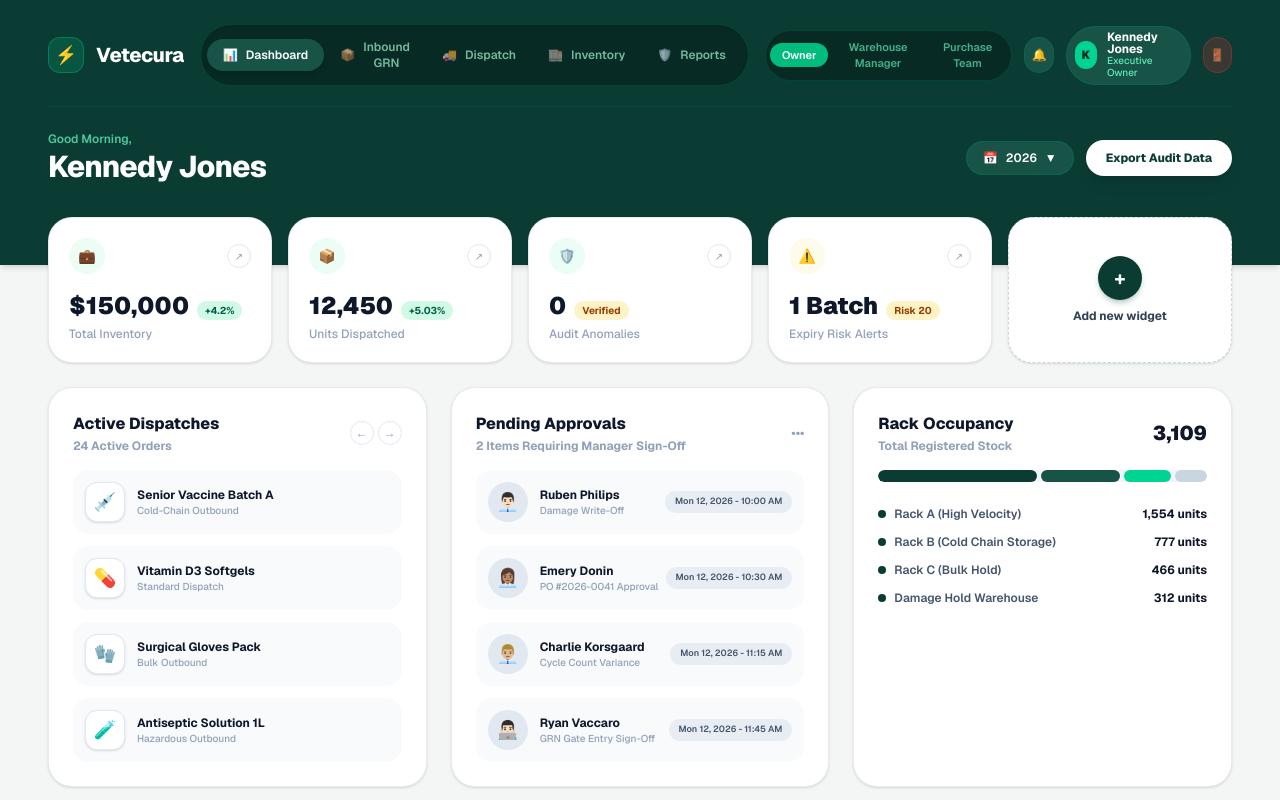
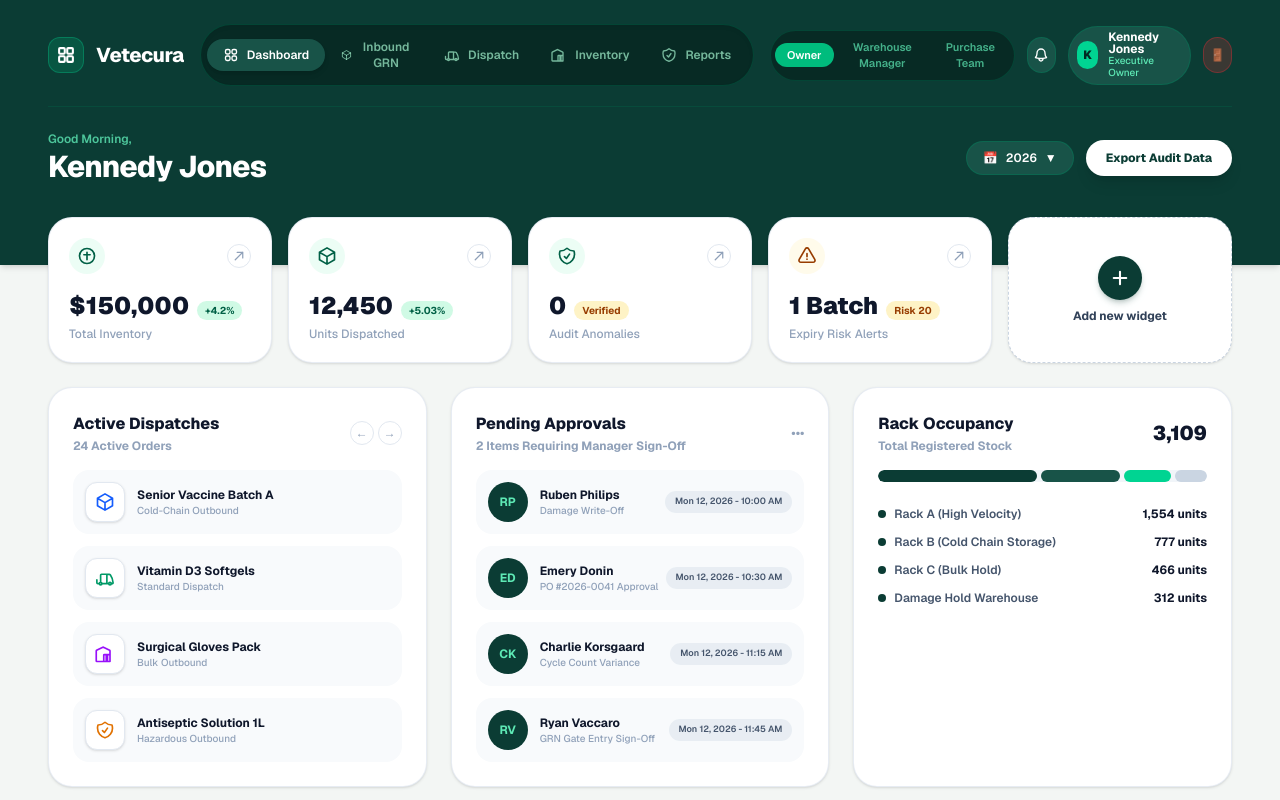
Before and after one commit to thepixelmonk2025-lgtm/vetecura, a Next.js app in the folder vetecura-web/: page / in a window 1280 px wide. Shown: the top 800 px of the page. Built offline with nearby package versions, Linux system fonts and the light colour scheme.

Commit message:
style(ui): replace emojis with crisp vector SVG icon pack (Dashboard, Inbound, Dispatch, Inventory, Reports, Bell, Wallet, Shield, AlertTriangle, Plus)

```diff
--- a/vetecura-web/app/page.tsx
+++ b/vetecura-web/app/page.tsx
@@ -4,6 +4,95 @@ import { useState } from "react";
 
 type Role = "owner" | "warehouse_manager" | "purchase_team";
 type NavTab = "dashboard" | "inbound" | "dispatch" | "inventory" | "reports";
+
+// SVG Icon Helpers
+function IconLogo({ className = "w-5 h-5" }: { className?: string }) {
+  return (
+    <svg className={className} fill="none" viewBox="0 0 24 24" stroke="currentColor" strokeWidth="2.5">
+      <path strokeLinecap="round" strokeLinejoin="round" d="M3.75 4.875c0-.621.504-1.125 1.125-1.125h4.5c.621 0 1.125.504 1.125 1.125v4.5c0 .621-.504 1.125-1.125 1.125h-4.5A1.125 1.125 0 013.75 9.375v-4.5zM3.75 14.625c0-.621.504-1.125 1.125-1.125h4.5c.621 0 1.125.504 1.125 1.125v4.5c0 .621-.504 1.125-1.125 1.125h-4.5a1.125 1.125 0 01-1.125-1.125v-4.5zM13.5 4.875c0-.621.504-1.125 1.125-1.125h4.5c.621 0 1.125.504 1.125 1.125v4.5c0 .621-.504 1.125-1.125 1.125h-4.5A1.125 1.125 0 0113.5 9.375v-4.5zM13.5 14.625c0-.621.504-1.125 1.125-1.125h4.5c.621 0 1.125.504 1.125 1.125v4.5c0 .621-.504 1.125-1.125 1.125h-4.5a1.125 1.125 0 01-1.125-1.125v-4.5z" />
+    </svg>
+  );
+}
+
+function IconGrid({ className = "w-4 h-4" }: { className?: string }) {
+  return (
+    <svg className={className} fill="none" viewBox="0 0 24 24" stroke="currentColor" strokeWidth="2">
+      <path strokeLinecap="round" strokeLinejoin="round" d="M3.75 6A2.25 2.25 0 016 3.75h2.25A2.25 2.25 0 0110.5 6v2.25a2.25 2.25 0 01-2.25 2.25H6a2.25 2.25 0 01-2.25-2.25V6zM3.75 15.75A2.25 2.25 0 016 13.5h2.25a2.25 2.25 0 012.25 2.25V18a2.25 2.25 0 01-2.25 2.25H6A2.25 2.25 0 013.75 18v-2.25zM13.5 6a2.25 2.25 0 012.25-2.25H18A2.25 2.25 0 0120.25 6v2.25A2.25 2.25 0 0118 10.5h-2.25a2.25 2.25 0 01-2.25-2.25V6zM13.5 15.75a2.25 2.25 0 012.25-2.25H18a2.25 2.25 0 012.25 2.25V18A2.25 2.25 0 0118 20.25h-2.25A2.25 2.25 0 0113.5 18v-2.25z" />
+    </svg>
+  );
+}
+
+function IconBox({ className = "w-4 h-4" }: { className?: string }) {
+  return (
+    <svg className={className} fill="none" viewBox="0 0 24 24" stroke="currentColor" strokeWidth="2">
+      <path strokeLinecap="round" strokeLinejoin="round" d="M21 7.5l-9-5.25L3 7.5m18 0l-9 5.25m9-5.25v9l-9 5.25M3 7.5l9 5.25M3 7.5v9l9 5.25m0-9v9" />
+    </svg>
+  );
+}
+
+function IconTruck({ className = "w-4 h-4" }: { className?: string }) {
+  return (
+    <svg className={className} fill="none" viewBox="0 0 24 24" stroke="currentColor" strokeWidth="2">
+      <path strokeLinecap="round" strokeLinejoin="round" d="M8.25 18.75a1.5 1.5 0 01-3 0m3 0a1.5 1.5 0 00-3 0m3 0h6m-9 0H3.375a1.125 1.125 0 01-1.125-1.125V14.25m17.25 4.5a1.5 1.5 0 01-3 0m3 0a1.5 1.5 0 00-3 0m3 0h1.125c.621 0 1.129-.504 1.09-1.124a17.902 17.902 0 00-3.213-9.193 2.056 2.056 0 00-1.58-.86H14.25M16.5 18.75h-2.25m0-11.25v11.25m0-11.25h-6.375c-.621 0-1.125.504-1.125 1.125v8.25" />
+    </svg>
+  );
+}
+
+function IconWarehouse({ className = "w-4 h-4" }: { className?: string }) {
+  return (
+    <svg className={className} fill="none" viewBox="0 0 24 24" stroke="currentColor" strokeWidth="2">
+      <path strokeLinecap="round" strokeLinejoin="round" d="M13.5 21v-7.5a.75.75 0 01.75-.75h3a.75.75 0 01.75.75V21m-4.5 0H2.25a.75.75 0 01-.75-.75V8.25a.75.75 0 01.405-.668l7.5-3.75a.75.75 0 01.69 0l7.5 3.75a.75.75 0 01.405.668V20.25a.75.75 0 01-.75.75h-4.5M10.5 21v-7.5a.75.75 0 01.75-.75h3a.75.75 0 01.75.75V21" />
+    </svg>
+  );
+}
+
+function IconShield({ className = "w-4 h-4" }: { className?: string }) {
+  return (
+    <svg className={className} fill="none" viewBox="0 0 24 24" stroke="currentColor" strokeWidth="2">
+      <path strokeLinecap="round" strokeLinejoin="round" d="M9 12.75L11.25 15 15 9.75m-3-7.036A11.959 11.959 0 013.598 6 11.99 11.99 0 003 9.749c0 5.592 3.824 10.29 9 11.623 5.176-1.332 9-6.03 9-11.622 0-1.31-.21-2.571-.598-3.751h-.152c-3.196 0-6.1-1.248-8.25-3.285z" />
+    </svg>
+  );
+}
+
+function IconBell({ className = "w-4 h-4" }: { className?: string }) {
+  return (
+    <svg className={className} fill="none" viewBox="0 0 24 24" stroke="currentColor" strokeWidth="2">
+      <path strokeLinecap="round" strokeLinejoin="round" d="M14.857 17.082a23.848 23.848 0 005.454-1.31A8.967 8.967 0 0118 9.75v-.7V9A6 6 0 006 9v.75a8.967 8.967 0 01-2.312 6.022c1.733.64 3.56 1.085 5.455 1.31m5.714 0a24.255 24.255 0 01-5.714 0m5.714 0a3 3 0 11-5.714 0" />
+    </svg>
+  );
+}
+
+function IconArrowUpRight({ className = "w-3 h-3" }: { className?: string }) {
+  return (
+    <svg className={className} fill="none" viewBox="0 0 24 24" stroke="currentColor" strokeWidth="2.5">
+      <path strokeLinecap="round" strokeLinejoin="round" d="M4.5 19.5l15-15m0 0H8.25m11.25 0v11.25" />
+    </svg>
+  );
+}
+
+function IconWallet({ className = "w-5 h-5" }: { className?: string }) {
+  return (
+    <svg className={className} fill="none" viewBox="0 0 24 24" stroke="currentColor" strokeWidth="2">
+      <path strokeLinecap="round" strokeLinejoin="round" d="M21 12a9 9 0 11-18 0 9 9 0 0118 0zM12 7.5v9m-3.75-6h7.5" />
+    </svg>
+  );
+}
+
+function IconAlertTriangle({ className = "w-5 h-5" }: { className?: string }) {
+  return (
+    <svg className={className} fill="none" viewBox="0 0 24 24" stroke="currentColor" strokeWidth="2">
+      <path strokeLinecap="round" strokeLinejoin="round" d="M12 9v3.75m-9.303 3.376c-.866 1.5.217 3.374 1.948 3.374h14.71c1.73 0 2.813-1.874 1.948-3.374L13.949 3.378c-.866-1.5-3.032-1.5-3.898 0L2.697 16.126zM12 15.75h.007v.008H12v-.008z" />
+    </svg>
+  );
+}
+
+function IconPlus({ className = "w-6 h-6" }: { className?: string }) {
+  return (
+    <svg className={className} fill="none" viewBox="0 0 24 24" stroke="currentColor" strokeWidth="2.5">
+      <path strokeLinecap="round" strokeLinejoin="round" d="M12 4.5v15m7.5-7.5h-15" />
+    </svg>
+  );
+}
 
 export default function WebAdminDashboard() {
   const [isLoggedIn, setIsLoggedIn] = useState(true);
@@ -42,8 +131,8 @@ export default function WebAdminDashboard() {
       <div className="min-h-screen bg-[#0d3b33] flex items-center justify-center p-6 font-sans text-slate-800">
         <div className="w-full max-w-md p-8 rounded-3xl bg-white shadow-2xl border border-emerald-900/10">
           <div className="flex items-center gap-3 mb-6">
-            <div className="h-11 w-11 rounded-2xl bg-[#004D40] flex items-center justify-center text-white font-extrabold text-xl shadow-lg shadow-emerald-900/20">
-              ⚡
+            <div className="h-11 w-11 rounded-2xl bg-[#004D40] flex items-center justify-center text-white font-extrabold shadow-lg shadow-emerald-900/20">
+              <IconLogo className="w-6 h-6" />
             </div>
             <div>
               <h1 className="text-xl font-black text-[#004D40]">Vetecura IMS</h1>
@@ -89,7 +178,7 @@ export default function WebAdminDashboard() {
     );
   }
 
-  // --- REDESIGNED TALENTASYNC DASHBOARD DESIGN ---
+  // --- REDESIGNED EXECUTIVE DASHBOARD WITH VECTOR SVG ICON PACK ---
   return (
     <div className="min-h-screen bg-[#f3f6f4] font-sans text-slate-800 antialiased pb-12">
       {/* TOP HEADER CONTAINER (Deep Emerald Green Header) */}
@@ -98,20 +187,20 @@ export default function WebAdminDashboard() {
         <div className="max-w-7xl mx-auto flex flex-col md:flex-row justify-between items-start md:items-center gap-4 border-b border-emerald-800/40 pb-5">
           {/* Logo Brand */}
           <div className="flex items-center gap-3">
-            <div className="h-9 w-9 rounded-xl bg-emerald-500/20 border border-emerald-400/30 flex items-center justify-center text-white font-extrabold text-lg">
-              ⚡
+            <div className="h-9 w-9 rounded-xl bg-emerald-500/20 border border-emerald-400/30 flex items-center justify-center text-white">
+              <IconLogo className="w-5 h-5" />
             </div>
             <span className="font-extrabold text-xl tracking-tight text-white">Vetecura</span>
           </div>
 
-          {/* Center Pill Navbar */}
+          {/* Center Pill Navbar with Vector SVG Icons */}
           <nav className="flex items-center bg-[#072a24] p-1.5 rounded-full border border-emerald-800/50 shadow-inner">
             {[
-              { id: "dashboard", label: "Dashboard", icon: "📊" },
-              { id: "inbound", label: "Inbound GRN", icon: "📦" },
-              { id: "dispatch", label: "Dispatch", icon: "🚚" },
-              { id: "inventory", label: "Inventory", icon: "🏬" },
-              { id: "reports", label: "Reports", icon: "🛡️" },
+              { id: "dashboard", label: "Dashboard", icon: <IconGrid className="w-4 h-4" /> },
+              { id: "inbound", label: "Inbound GRN", icon: <IconBox className="w-4 h-4" /> },
+              { id: "dispatch", label: "Dispatch", icon: <IconTruck className="w-4 h-4" /> },
+              { id: "inventory", label: "Inventory", icon: <IconWarehouse className="w-4 h-4" /> },
+              { id: "reports", label: "Reports", icon: <IconShield className="w-4 h-4" /> },
             ].map((tab) => (
               <button
                 key={tab.id}
@@ -122,8 +211,8 @@ export default function WebAdminDashboard() {
                     : "text-emerald-200/70 hover:text-white"
                 }`}
               >
-                <span>{tab.icon}</span>
-                {tab.label}
+                {tab.icon}
+                <span>{tab.label}</span>
               </button>
             ))}
           </nav>
@@ -145,8 +234,8 @@ export default function WebAdminDashboard() {
               ))}
             </div>
 
-            <button title="Notifications" className="h-9 w-9 rounded-full bg-[#185348] hover:bg-emerald-700/50 border border-emerald-700/50 flex items-center justify-center text-xs text-white">
-              🔔
+            <button title="Notifications" className="h-9 w-9 rounded-full bg-[#185348] hover:bg-emerald-700/50 border border-emerald-700/50 flex items-center justify-center text-white">
+              <IconBell className="w-4 h-4" />
             </button>
 
             {/* User Profile Avatar Pill */}
@@ -190,16 +279,16 @@ export default function WebAdminDashboard() {
 
       {/* MAIN CONTAINER (OVERLAPPING METRIC CARDS) */}
       <main className="max-w-7xl mx-auto px-6 md:px-12 -mt-12 space-y-6">
-        {/* ROW 1: TOP STATS METRIC CARDS */}
+        {/* ROW 1: TOP STATS METRIC CARDS WITH SVG ICONS */}
         <div className="grid grid-cols-1 sm:grid-cols-2 lg:grid-cols-5 gap-4">
           {/* Card 1 */}
           <div className="bg-white p-5 rounded-3xl shadow-sm border border-slate-200/80 flex flex-col justify-between">
             <div className="flex justify-between items-center">
-              <div className="h-9 w-9 rounded-full bg-emerald-50 text-emerald-800 flex items-center justify-center text-sm">
-                💼
+              <div className="h-9 w-9 rounded-full bg-emerald-50 text-emerald-800 flex items-center justify-center">
+                <IconWallet className="w-5 h-5" />
               </div>
-              <span className="h-6 w-6 rounded-full border border-slate-200 flex items-center justify-center text-[10px] text-slate-400">
-                ↗
+              <span className="h-6 w-6 rounded-full border border-slate-200 flex items-center justify-center text-slate-400">
+                <IconArrowUpRight />
               </span>
             </div>
             <div className="mt-4">
@@ -216,11 +305,11 @@ export default function WebAdminDashboard() {
           {/* Card 2 */}
           <div className="bg-white p-5 rounded-3xl shadow-sm border border-slate-200/80 flex flex-col justify-between">
             <div className="flex justify-between items-center">
-              <div className="h-9 w-9 rounded-full bg-emerald-50 text-emerald-800 flex items-center justify-center text-sm">
-                📦
+              <div className="h-9 w-9 rounded-full bg-emerald-50 text-emerald-800 flex items-center justify-center">
+                <IconBox className="w-5 h-5" />
               </div>
-              <span className="h-6 w-6 rounded-full border border-slate-200 flex items-center justify-center text-[10px] text-slate-400">
-                ↗
+              <span className="h-6 w-6 rounded-full border border-slate-200 flex items-center justify-center text-slate-400">
+                <IconArrowUpRight />
               </span>
             </div>
             <div className="mt-4">
@@ -237,11 +326,11 @@ export default function WebAdminDashboard() {
           {/* Card 3 */}
           <div className="bg-white p-5 rounded-3xl shadow-sm border border-slate-200/80 flex flex-col justify-between">
             <div className="flex justify-between items-center">
-              <div className="h-9 w-9 rounded-full bg-emerald-50 text-emerald-800 flex items-center justify-center text-sm">
-                🛡️
+              <div className="h-9 w-9 rounded-full bg-emerald-50 text-emerald-800 flex items-center justify-center">
+                <IconShield className="w-5 h-5" />
               </div>
-              <span className="h-6 w-6 rounded-full border border-slate-200 flex items-center justify-center text-[10px] text-slate-400">
-                ↗
+              <span className="h-6 w-6 rounded-full border border-slate-200 flex items-center justify-center text-slate-400">
+                <IconArrowUpRight />
               </span>
             </div>
             <div className="mt-4">
@@ -258,11 +347,11 @@ export default function WebAdminDashboard() {
           {/* Card 4 */}
           <div className="bg-white p-5 rounded-3xl shadow-sm border border-slate-200/80 flex flex-col justify-between">
             <div className="flex justify-between items-center">
-              <div className="h-9 w-9 rounded-full bg-amber-50 text-amber-800 flex items-center justify-center text-sm">
-                ⚠️
+              <div className="h-9 w-9 rounded-full bg-amber-50 text-amber-800 flex items-center justify-center">
+                <IconAlertTriangle className="w-5 h-5" />
               </div>
-              <span className="h-6 w-6 rounded-full border border-slate-200 flex items-center justify-center text-[10px] text-slate-400">
-                ↗
+              <span className="h-6 w-6 rounded-full border border-slate-200 flex items-center justify-center text-slate-400">
+                <IconArrowUpRight />
               </span>
             </div>
             <div className="mt-4">
@@ -278,8 +367,8 @@ export default function WebAdminDashboard() {
 
           {/* Card 5: Add Widget Action Card */}
           <div className="bg-white p-5 rounded-3xl shadow-sm border border-dashed border-slate-300 flex flex-col items-center justify-center text-center cursor-pointer hover:border-emerald-500 transition-all">
-            <div className="h-11 w-11 rounded-full bg-[#0b3c34] text-white flex items-center justify-center text-xl font-bold shadow-md shadow-emerald-950/20 mb-2">
-              +
+            <div className="h-11 w-11 rounded-full bg-[#0b3c34] text-white flex items-center justify-center shadow-md shadow-emerald-950/20 mb-2">
+              <IconPlus className="w-5 h-5" />
             </div>
             <span className="text-xs font-bold text-slate-700">Add new widget</span>
           </div>
@@ -302,13 +391,13 @@ export default function WebAdminDashboard() {
 
             <div className="space-y-3">
               {[
-                { name: "Senior Vaccine Batch A", type: "Cold-Chain Outbound", icon: "💉", color: "bg-red-500" },
-                { name: "Vitamin D3 Softgels", type: "Standard Dispatch", icon: "💊", color: "bg-blue-500" },
-                { name: "Surgical Gloves Pack", type: "Bulk Outbound", icon: "🧤", color: "bg-emerald-500" },
-                { name: "Antiseptic Solution 1L", type: "Hazardous Outbound", icon: "🧪", color: "bg-amber-500" },
+                { name: "Senior Vaccine Batch A", type: "Cold-Chain Outbound", icon: <IconBox className="w-5 h-5 text-blue-600" /> },
+                { name: "Vitamin D3 Softgels", type: "Standard Dispatch", icon: <IconTruck className="w-5 h-5 text-emerald-600" /> },
+                { name: "Surgical Gloves Pack", type: "Bulk Outbound", icon: <IconWarehouse className="w-5 h-5 text-purple-600" /> },
+                { name: "Antiseptic Solution 1L", type: "Hazardous Outbound", icon: <IconShield className="w-5 h-5 text-amber-600" /> },
               ].map((item, idx) => (
                 <div key={idx} className="flex items-center gap-3 p-3 rounded-2xl bg-slate-50 hover:bg-slate-100/80 transition-colors">
-                  <div className="h-10 w-10 rounded-xl bg-white border border-slate-200 flex items-center justify-center text-lg shadow-sm">
+                  <div className="h-10 w-10 rounded-xl bg-white border border-slate-200 flex items-center justify-center shadow-sm">
                     {item.icon}
                   </div>
                   <div className="flex-1">
@@ -332,14 +421,14 @@ export default function WebAdminDashboard() {
 
             <div className="space-y-3">
               {[
-                { name: "Ruben Philips", title: "Damage Write-Off", time: "Mon 12, 2026 - 10:00 AM", avatar: "👨🏻‍💼" },
-                { name: "Emery Donin", title: "PO #2026-0041 Approval", time: "Mon 12, 2026 - 10:30 AM", avatar: "👩🏽‍💼" },
-                { name: "Charlie Korsgaard", title: "Cycle Count Variance", time: "Mon 12, 2026 - 11:15 AM", avatar: "👨🏼‍💼" },
-                { name: "Ryan Vaccaro", title: "GRN Gate Entry Sign-Off", time: "Mon 12, 2026 - 11:45 AM", avatar: "👨🏻‍💻" },
+                { name: "Ruben Philips", title: "Damage Write-Off", time: "Mon 12, 2026 - 10:00 AM", avatar: "RP" },
+                { name: "Emery Donin", title: "PO #2026-0041 Approval", time: "Mon 12, 2026 - 10:30 AM", avatar: "ED" },
+                { name: "Charlie Korsgaard", title: "Cycle Count Variance", time: "Mon 12, 2026 - 11:15 AM", avatar: "CK" },
+                { name: "Ryan Vaccaro", title: "GRN Gate Entry Sign-Off", time: "Mon 12, 2026 - 11:45 AM", avatar: "RV" },
               ].map((item, idx) => (
                 <div key={idx} className="flex items-center justify-between p-3 rounded-2xl bg-slate-50">
                   <div className="flex items-center gap-3">
-                    <div className="h-10 w-10 rounded-full bg-slate-200 flex items-center justify-center text-lg">
+                    <div className="h-10 w-10 rounded-full bg-[#0b3c34] text-emerald-300 font-bold text-xs flex items-center justify-center">
                       {item.avatar}
                     </div>
                     <div>
```
